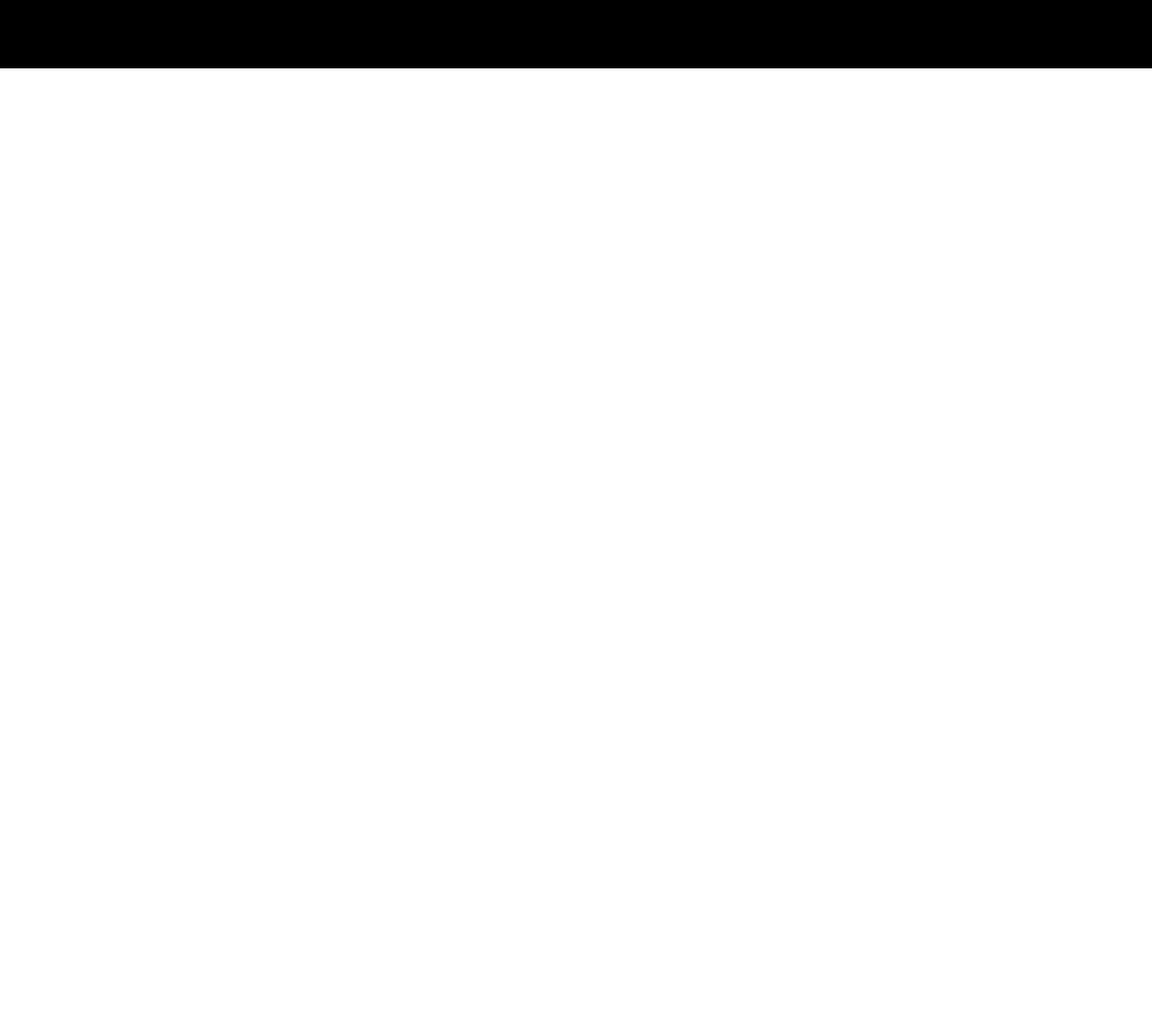
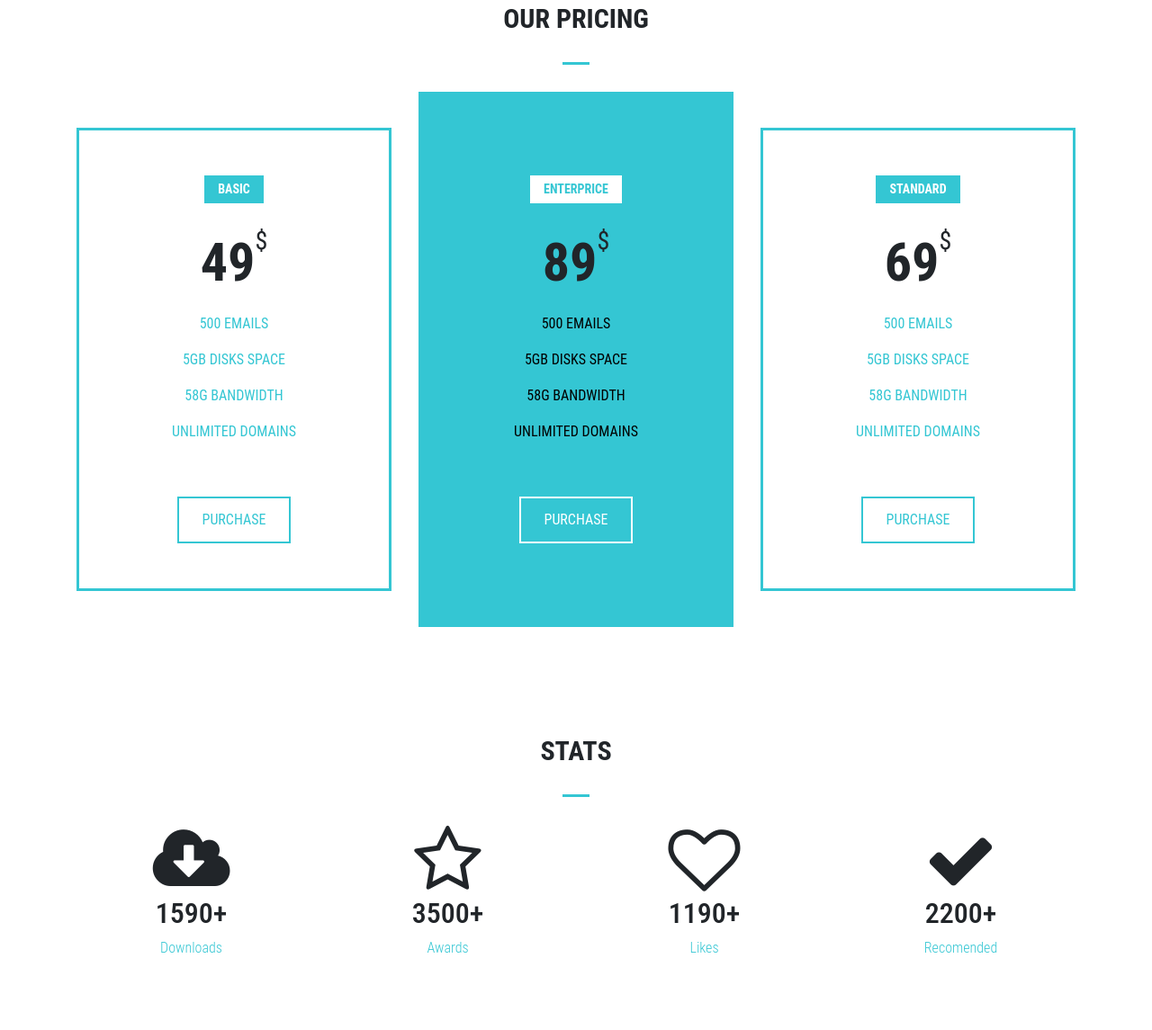
Before and after one commit to Atulgupta04/Front-Web-Dev, a plain HTML site: page index.html in a window 1280 px wide. Shown: the part 3907-5052 px from the top of the page at 90% size. Drawn offline with nearby package versions, Linux system fonts and the light colour scheme.

Commit message:
added our pricing, stats section

```diff
--- a/css/styles.css
+++ b/css/styles.css
@@ -64,6 +64,10 @@ h3{
 	font-size: 16px;
 	font-weight: 400;
 	text-transform: uppercase;
+}
+
+.btn-general:hover{
+	background-color: skyblue;
 }
 
 .btn-white{
@@ -286,6 +290,7 @@ h4.team-member-designation {
 	font-style: italic;
 	color: #fff;
 	padding: 6px 150px;
+	position: relative;
 }
 
 .testimonial blockquote p{
@@ -299,12 +304,75 @@ h4.team-member-designation {
 	line-height: 1;
 	width: 30px;
 	height: 30px;
+	position: absolute;
 }
 
 .testimonial blockquote::before{
 	content: "\201C";
+	top: 0;
+	left: 100px;
 }
 
 .testimonial blockquote::after{
 	content: "\201D";
+	bottom: 0;
+	right: 100px;
 }
+
+.testimonial-author p {
+	color: #fff;
+	font-size: 17px;
+}
+
+.testimonial-author p strong{
+	display: block;
+}
+
+
+/*================Pricing===========*/
+.pricing-box{
+	border: 3px solid #34c6d3;
+	padding: 50px 0;
+	margin: 40px 0;
+}
+h4.pricing-title {
+	background-color: #34c6d3;
+	color: #fff;
+	display: inline-block;
+	padding: 7px 15px 7px 15px;
+	font-size: 14px;
+	font-weight: 700;
+	text-transform: uppercase;
+	margin: 0 0 30px 0;
+}
+h3.pricing-value {
+	font-size: 60px;
+	font-weight: 700;
+}
+h3.pricing-value sup{
+	font-size: 28px;
+	font-weight: normal;
+	vertical-align: super;
+}
+ul.pricing-spec{
+	list-style: none;
+	padding-left: 0;
+	margin: 20px 0 60px 0;
+}
+ul.pricing-spec li p{
+	font-weight: 400;
+	text-transform: uppercase;
+}
+.pricing-box-lg{
+	padding: 90px 0;
+	margin: 0;
+	background-color: #34c6d3;
+}
+.pricing-box-lg h4.pricing-title{
+	color: #34c6d3;
+	background-color: #fff;
+}
+
+.pricing-box-lg ul.pricing-spec li p{
+	color: black;
+}
--- a/index.html
+++ b/index.html
@@ -170,12 +170,9 @@
 
 		<!-- About Section  -->
 		<section id="about">
-
-	<!-- 			About right slide with diagonal BG parallax -->
+				<!--	About right slide with diagonal BG parallax -->
 				<div id="about-bg-diagonal" class="bg-parallax"></div>
-
-
-	<!-- 		About left side with Content -->
+				<!--About left side with Content -->
 				<div class="container" style="background-color: whitesmoke">
 
 					<div class="row">
@@ -287,7 +284,6 @@
 				</div>
 
 			</div>
-
 		</section>
 
 		<section id="team">
@@ -400,8 +396,8 @@
 									</blockquote>
 									<div class="testimonial-author">
 										<p>
-											<strong >First testimonial</strong>
-											<span>CEO & Founder</span>
+											<strong>First testimonial</strong>
+											<span style="color: blue">CEO & Founder</span>
 										</p>
 									</div>
 
@@ -414,8 +410,8 @@
 									</blockquote>
 									<div class="testimonial-author">
 										<p>
-											<strong >Second testimonial</strong>
-											<span>CTO</span>
+											<strong>Second testimonial</strong>
+											<span style="color: blue">CTO</span>
 										</p>
 									</div>
 								</div>
@@ -427,8 +423,8 @@
 									</blockquote>
 									<div class="testimonial-author">
 										<p>
-											<strong >third testimonial</strong>
-											<span>CFO</span>
+											<strong>third testimonial</strong>
+											<span style="color: blue">CFO</span>
 										</p>
 									</div>
 								</div>
@@ -442,7 +438,140 @@
 
 			</div>
 			</div>
+		</section>
 
+		<section id="pricing">
+			<div class="content-box">
+				<div class="content-title wow animated fadeInDown" data-wow-duration="1s" data-wow-delay=".5s">
+					<h3>Our Pricing</h3>
+					<div class="content-title-underline"></div>
+				</div>
+
+				<div class="container">
+					<div class="row">
+						<div class="col-md-4 wow animated zoomIn" data-wow-duration="1s" data-wow-delay=".5s">
+							<div class="pricing-box text-center">
+
+								<h4 class="pricing-title">Basic</h4>
+								<h3 class="pricing-value">49<sup>$</sup></h3>
+								<ul class="pricing-spec">
+									<li>
+										<p>500 Emails</p>
+									</li>
+									<li>
+										<p>5GB Disks Space</p>
+									</li>
+									<li>
+										<p>58G Bandwidth</p>
+									</li>
+									<li>
+										<p>UNLIMITED DOMAINS</p>
+									</li>
+								</ul>
+								<div class="pricing-btn">
+									<a class="btn btn-lg btn-general btn-blue" href="#" role="button">Purchase</a>
+								</div>
+							</div>
+						</div>
+						<div class="col-md-4 wow animated bounceInUp" data-wow-duration="1s" data-wow-delay=".5s">
+							<div class="pricing-box pricing-box-lg text-center">
+
+								<h4 class="pricing-title">Enterprice</h4>
+								<h3 class="pricing-value">89<sup>$</sup></h3>
+								<ul class="pricing-spec">
+									<li>
+										<p>500 Emails</p>
+									</li>
+									<li>
+										<p>5GB Disks Space</p>
+									</li>
+									<li>
+										<p>58G Bandwidth</p>
+									</li>
+									<li>
+										<p>UNLIMITED DOMAINS</p>
+									</li>
+								</ul>
+								<div class="pricing-btn">
+									<a class="btn btn-lg btn-general btn-white" href="#" role="button">Purchase</a>
+								</div>
+							</div>
+						</div>
+						<div class="col-md-4 wow animated zoomIn" data-wow-duration="1s" data-wow-delay=".5s">
+						<div class="pricing-box text-center">
+
+								<h4 class="pricing-title">Standard</h4>
+								<h3 class="pricing-value">69<sup>$</sup></h3>
+								<ul class="pricing-spec">
+									<li>
+										<p>500 Emails</p>
+									</li>
+									<li>
+										<p>5GB Disks Space</p>
+									</li>
+									<li>
+										<p>58G Bandwidth</p>
+									</li>
+									<li>
+										<p>UNLIMITED DOMAINS</p>
+									</li>
+								</ul>
+								<div class="pricing-btn">
+									<a class="btn btn-lg btn-general btn-blue" href="#" role="button">Purchase</a>
+								</div>
+							</div>
+						</div>
+
+
+					</div>
+				</div>
+			</div>
+		</section>
+
+		<section id="stats">
+
+			<div id="stats-cover">
+				<div class="content-box">
+					<div class="content-title wow animated fadeInDown" data-wow-duration="1s" data-wow-delay=".5s">
+						<h3>Stats</h3>
+						<div class="content-title-underline"></div>
+					</div>
+
+					<div class="container">
+
+						<div class="row text-center wow animated bounceInLeft" data-wow-duration="1s" data-wow-delay=".5s">
+							<div class="col-md-3">
+								<div class="stats-item">
+									<i class="fa fa-cloud-download fa-5x"></i>
+									<h2><span class="counter">1590</span><span>+</span></h2>
+									<p>Downloads</p>
+								</div>
+							</div>
+							<div class="col-md-3">
+								<div class="stats-item">
+									<i class="fa fa-star-o fa-5x"></i>
+									<h2><span class="counter">3500</span><span>+</span></h2>
+									<p>Awards</p>
+								</div>
+							</div>
+							<div class="col-md-3">
+								<div class="stats-item">
+									<i class="fa fa-heart-o fa-5x"></i>
+									<h2><span class="counter">1190</span><span>+</span></h2>
+									<p>Likes</p>
+								</div>
+							</div>
+							<div class="col-md-3">
+								<div class="stats-item">
+									<i class="fa fa-check fa-5x"></i>
+									<h2><span class="counter">2200</span><span>+</span></h2>
+									<p>Recomended</p>
+								</div>
+							</div>
+						</div>
+					</div>
+				</div>
+			</div>
 		</section>
 
 		<!--Temporary Space-->
```
Lines whose indentation alone changed are shown as unchanged.
